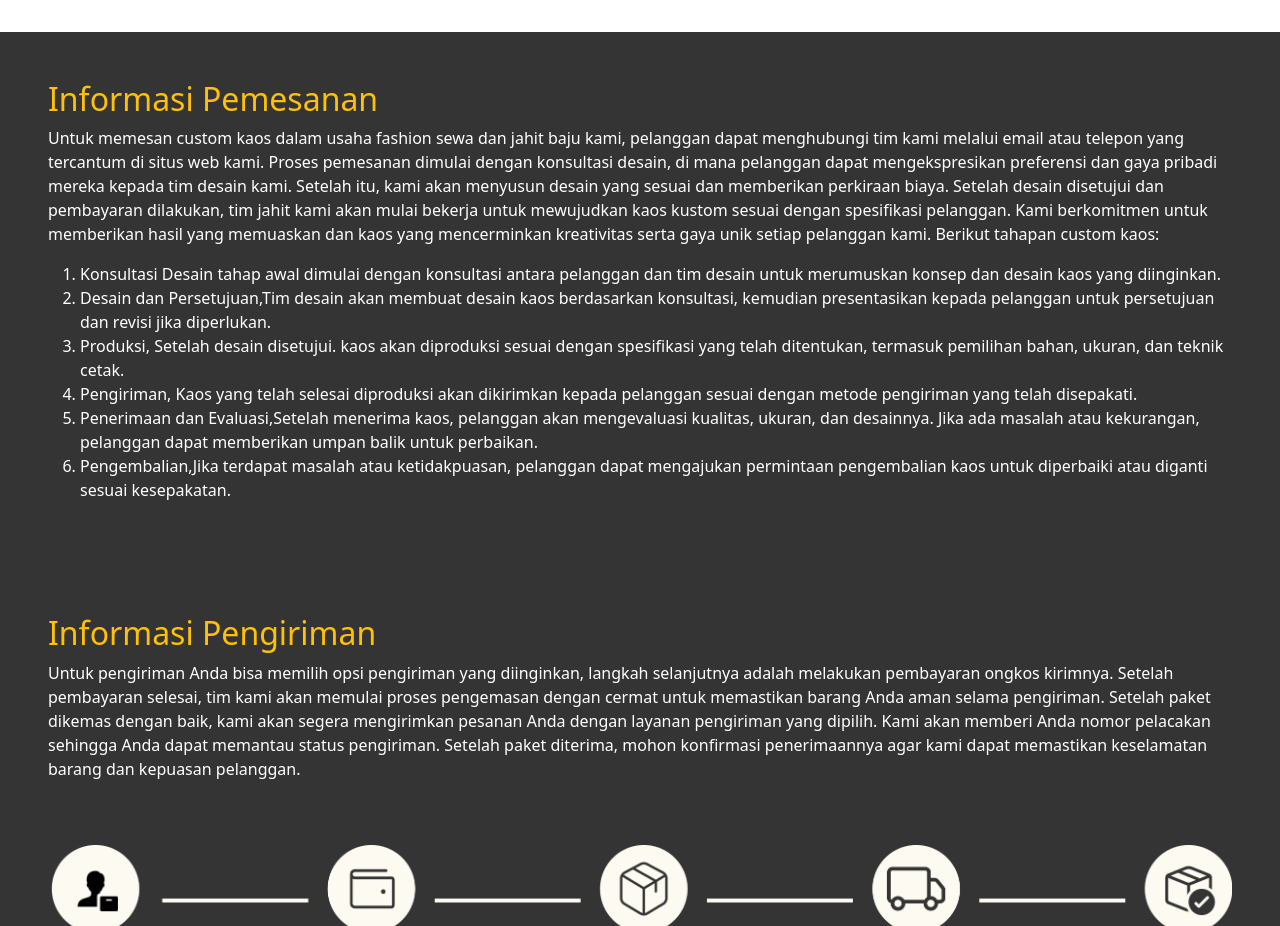
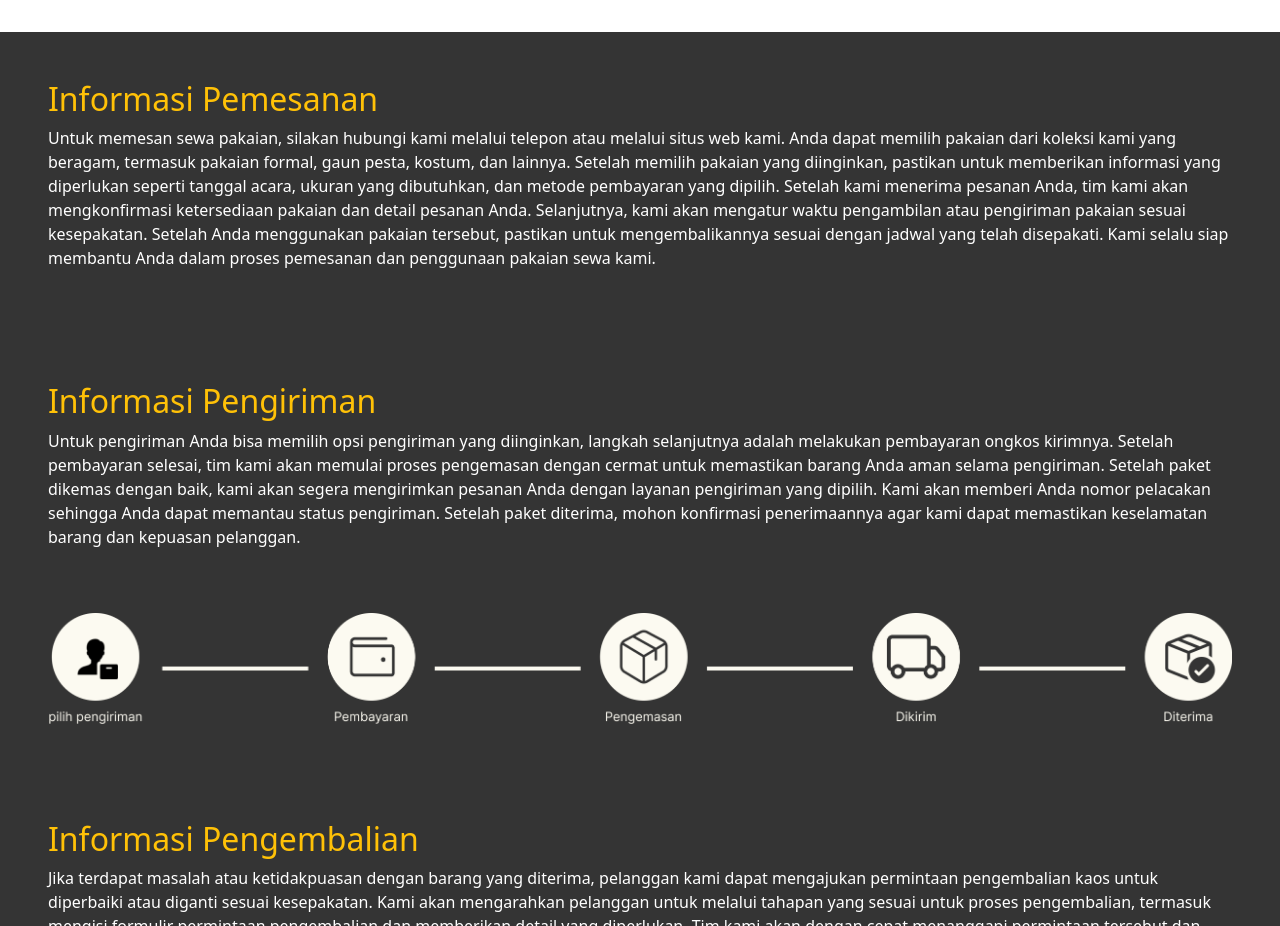
Before and after one commit to trainerfe3gamelab/Team3, a plain HTML site: page page/sewaPakaian/pria.html in a window 1280 px wide. Shown: the part 2020-2946 px from the top of the page. Drawn offline with nearby package versions, Linux system fonts and the light colour scheme; files that its build step writes are made by us from their sources.

Commit message:
merubah info pemesanan

```diff
--- a/page/sewaPakaian/pria.html
+++ b/page/sewaPakaian/pria.html
@@ -404,31 +404,15 @@
         <div class="row" style="color: white;">
             <div class="col-12 mb-5 pb-5">
                 <h2 class="text-warning">Informasi Pemesanan</h2>
-                <p>Untuk memesan custom kaos dalam usaha fashion sewa dan jahit baju kami, pelanggan dapat menghubungi
-                    tim kami melalui email atau telepon yang tercantum di situs web kami.
-                    Proses pemesanan dimulai dengan konsultasi desain, di mana pelanggan dapat mengekspresikan
-                    preferensi dan gaya pribadi mereka kepada tim desain kami. Setelah itu, kami
-                    akan menyusun desain yang sesuai dan memberikan perkiraan biaya. Setelah desain disetujui dan
-                    pembayaran dilakukan, tim jahit kami akan mulai bekerja untuk mewujudkan kaos
-                    kustom sesuai dengan spesifikasi pelanggan. Kami berkomitmen untuk memberikan hasil yang memuaskan
-                    dan kaos yang mencerminkan kreativitas serta gaya unik setiap pelanggan kami.
-                    Berikut tahapan custom kaos:
+                <p>Untuk memesan sewa pakaian, silakan hubungi kami melalui telepon atau melalui situs web kami. Anda
+                    dapat memilih pakaian dari koleksi kami yang beragam, termasuk pakaian formal, gaun pesta, kostum,
+                    dan lainnya. Setelah memilih pakaian yang diinginkan, pastikan untuk memberikan informasi yang diperlukan
+                    seperti tanggal acara, ukuran yang dibutuhkan, dan metode pembayaran yang dipilih. Setelah kami menerima pesanan
+                    Anda, tim kami akan mengkonfirmasi ketersediaan pakaian dan detail pesanan Anda. Selanjutnya, kami akan mengatur
+                    waktu pengambilan atau pengiriman pakaian sesuai kesepakatan. Setelah Anda menggunakan pakaian tersebut, pastikan
+                     untuk mengembalikannya sesuai dengan jadwal yang telah disepakati. Kami selalu siap membantu Anda dalam proses
+                     pemesanan dan penggunaan pakaian sewa kami.
                 </p>
-                <ol>
-                    <li>Konsultasi Desain tahap awal dimulai dengan konsultasi antara pelanggan dan tim desain untuk
-                        merumuskan konsep dan desain kaos yang diinginkan.</li>
-                    <li>Desain dan Persetujuan,Tim desain akan membuat desain kaos berdasarkan konsultasi, kemudian
-                        presentasikan kepada pelanggan untuk persetujuan dan revisi jika diperlukan.</li>
-                    <li>Produksi, Setelah desain disetujui. kaos akan diproduksi sesuai dengan spesifikasi yang telah
-                        ditentukan, termasuk pemilihan bahan, ukuran, dan teknik cetak.</li>
-                    <li>Pengiriman, Kaos yang telah selesai diproduksi akan dikirimkan kepada pelanggan sesuai dengan
-                        metode pengiriman yang telah disepakati.</li>
-                    <li>Penerimaan dan Evaluasi,Setelah menerima kaos, pelanggan akan mengevaluasi kualitas, ukuran, dan
-                        desainnya. Jika ada masalah atau kekurangan, pelanggan dapat memberikan umpan balik untuk
-                        perbaikan.</li>
-                    <li>Pengembalian,Jika terdapat masalah atau ketidakpuasan, pelanggan dapat mengajukan permintaan
-                        pengembalian kaos untuk diperbaiki atau diganti sesuai kesepakatan.</li>
-                </ol>
             </div>
             <div class="col-12 mb-5 pb-5">
                 <h2 class="text-warning">Informasi Pengiriman</h2>
```
Also changed, not shown: page/sewaPakaian/wanita.html (+8 -24 lines).
